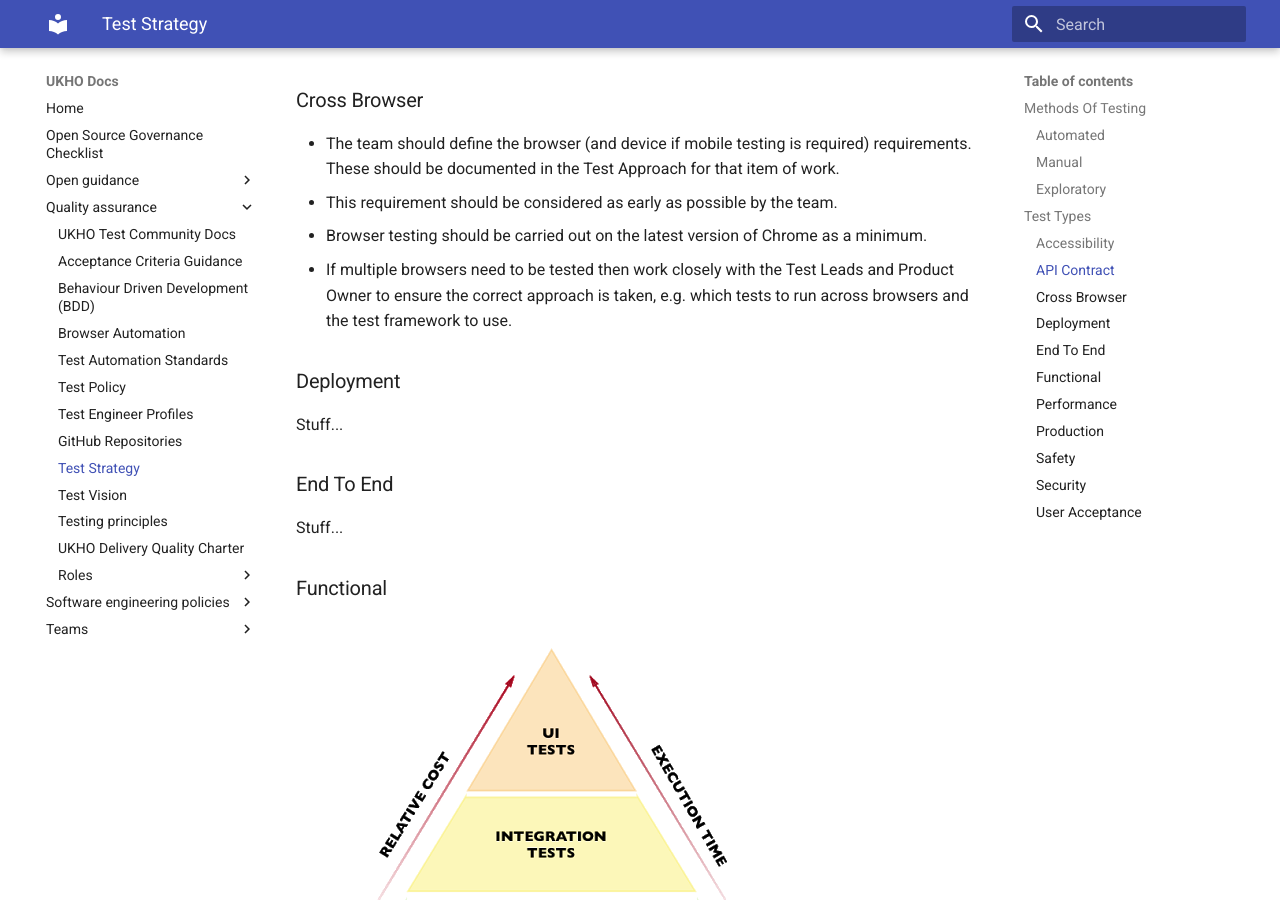
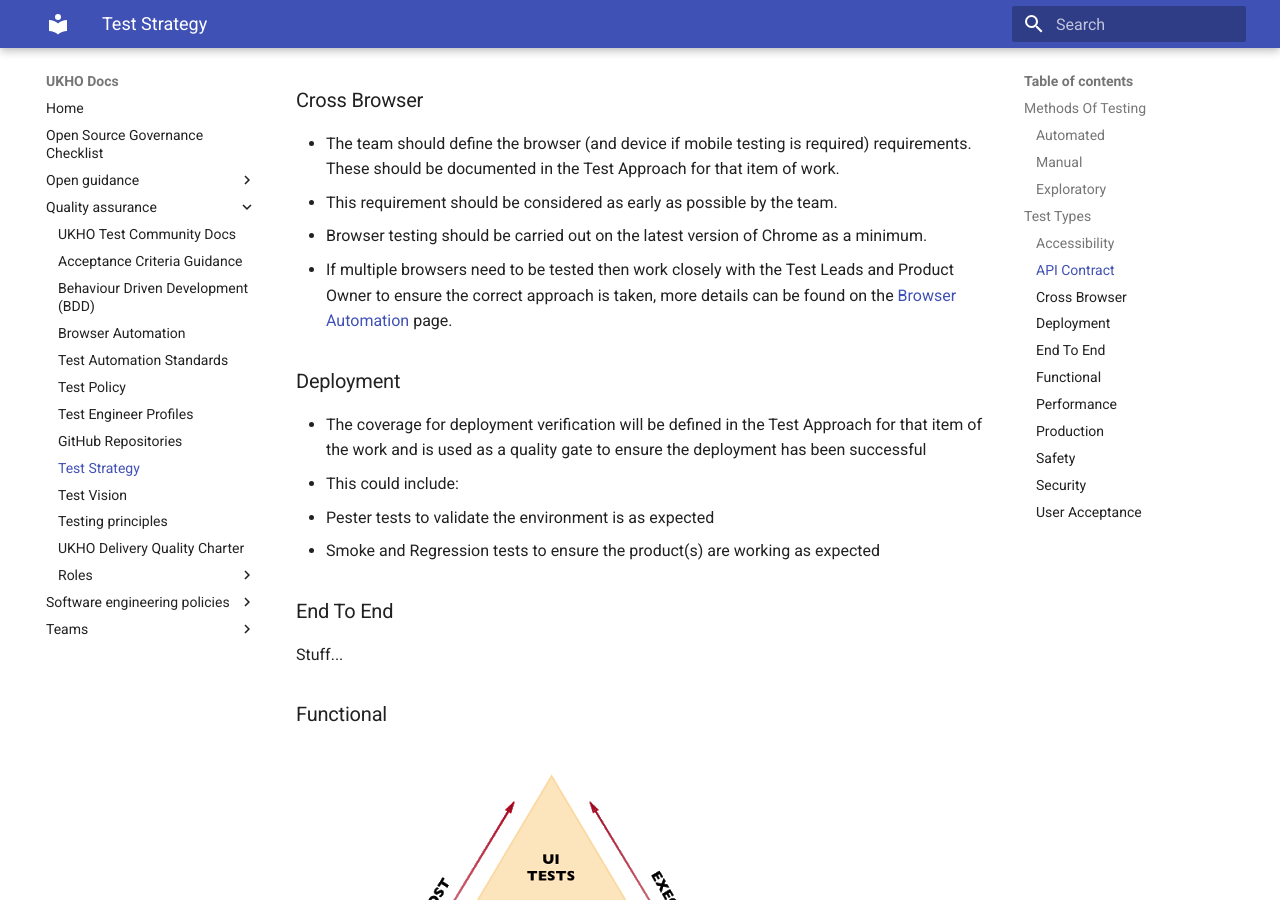
Before and after one commit to UKHO/docs, an MkDocs documentation site: the page built from docs/quality-assurance/test-strategy.md, in a window 1280 px wide and 900 px high, scrolled down 1182 px. Built offline with MkDocs 1.6.1 and Material for MkDocs 9.7.7, drawn with Linux system fonts in a browser that asks for light colours.

Commit message:
Update Deployment testing section

```diff
--- a/docs/quality-assurance/test-strategy.md
+++ b/docs/quality-assurance/test-strategy.md
@@ -41,11 +41,14 @@ Stuff...
 * The team should define the browser (and device if mobile testing is required) requirements. These should be documented in the Test Approach for that item of work.
 * This requirement should be considered as early as possible by the team.
 * Browser testing should be carried out on the latest version of Chrome as a minimum.
-* If multiple browsers need to be tested then work closely with the Test Leads and Product Owner to ensure the correct approach is taken, e.g. which tests to run across browsers and the test framework to use.
+* If multiple browsers need to be tested then work closely with the Test Leads and Product Owner to ensure the correct approach is taken, more details can be found on the [Browser Automation](./browser-automation.md) page.
 
 ### Deployment
 
-Stuff...
+* The coverage for deployment verification will be defined in the Test Approach for that item of the work and is used as a quality gate to ensure the deployment has been successful
+* This could include:
+  * Pester tests to validate the environment is as expected
+  * Smoke and Regression tests to ensure the product(s) are working as expected
 
 ### End To End
 
```
